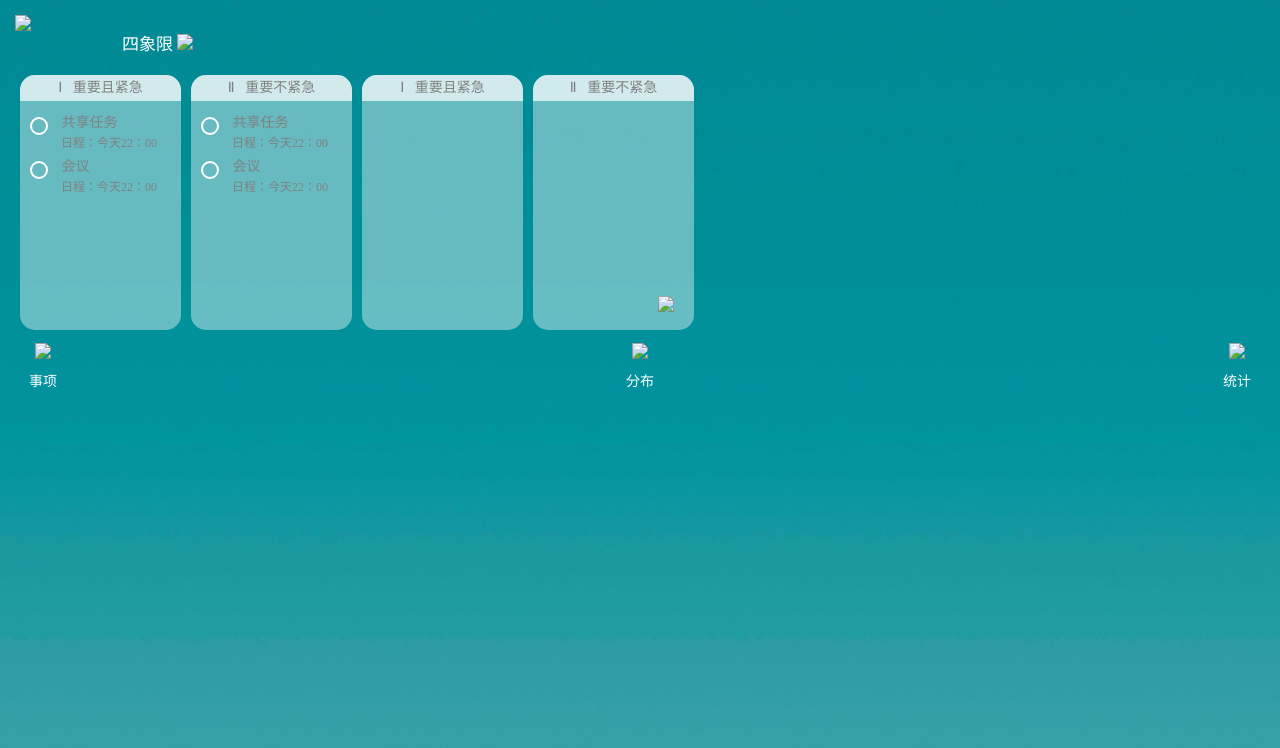
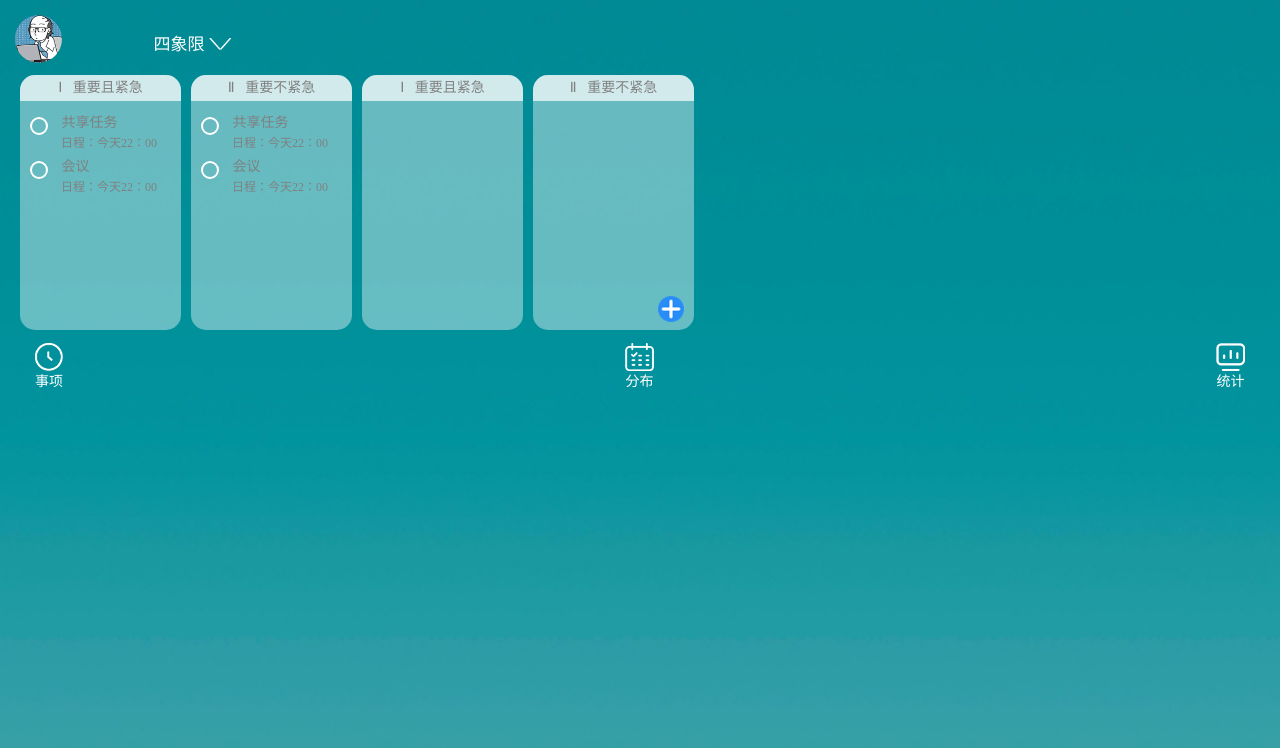
Before and after one commit to Survivor15/matter, a plain HTML site: page index.html in a window 1280 px wide. Drawn offline with Linux system fonts and the light colour scheme; files that its build step writes are made by us from their sources; files whose address does not match are found by name.

Commit message:
Update index.html

```diff
--- a/index.html
+++ b/index.html
@@ -148,10 +148,10 @@
 		<div class="all">
 			<div class="head">
 				<div class="head_1">
-					<img src="img/user.png" >
+					<img src="user.png" >
 				</div>
 				<div class="head_2">
-					四象限 <img src="img/la.png" />
+					四象限 <img src="la.png" />
 				</div>
 			</div>
 			<div class="middle">
@@ -202,20 +202,20 @@
 					<div class="middle_4_1">
 						Ⅱ&nbsp;&nbsp;&nbsp;重要不紧急
 					</div>
-						<a href="https://survivor15.github.io/bagua01/"><img src="img/add.png" class="add" /></a>
+						<a href="https://survivor15.github.io/bagua01/"><img src="add.png" class="add" /></a>
 				</div>
 			</div>
 			<div class="footer">
 				<div class="footer_1">
-					<img src="img/clock.png" />
+					<img src="clock.png" />
 					事项
 				</div>
 				<div class="footer_2">
-					<img src="img/date.png" />
+					<img src="date.png" />
 					分布
 				</div>
 				<div class="footer_3">
-					<img src="img/computer.png" />
+					<img src="computer.png" />
 					统计
 				</div>
 			</div>
```
